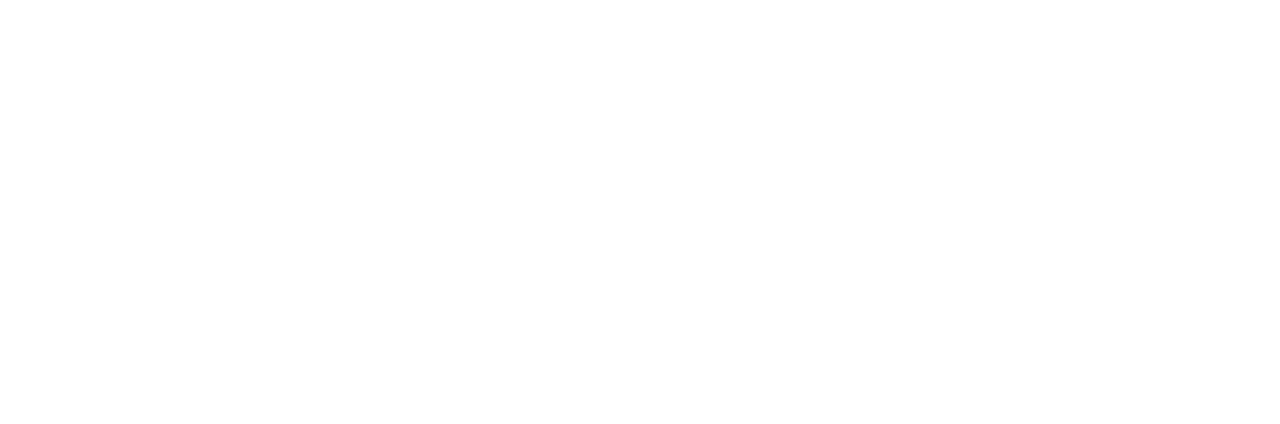
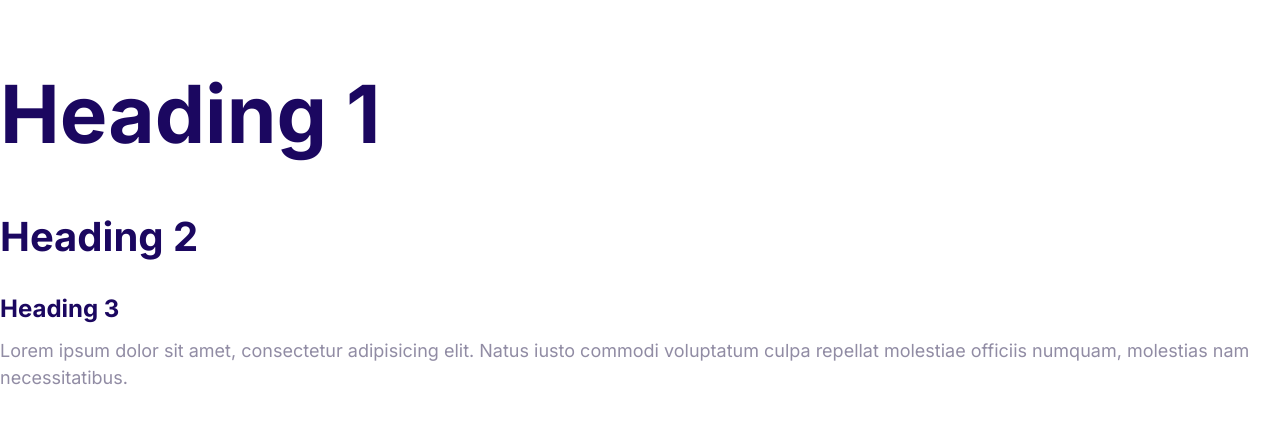
Before and after one commit to jamiebeaman/moshify, a plain HTML site: page index.html in a window 1280 px wide. Drawn offline with Linux system fonts and the light colour scheme.

Commit message:
define the styles for fonts.

```diff
--- a/css/styles.css
+++ b/css/styles.css
@@ -5,3 +5,53 @@
     --color-headings: #1b0760;
     --color-body: #918ca4;
 }
+
+html{
+    font-size: 62.5%;
+}
+
+body {
+   font-family: Inter, Arial, Helvetica, sans-serif;
+   color: var(--color-body);
+   font-size: 2.4rem;
+   line-height: 1.5;
+
+}
+
+h1, h2, h3 {
+    color: var(--color-headings);
+    margin-bottom: 1rem;
+}
+
+h1{
+    font-size: 7rem;
+}
+
+h2{
+    font-size: 4rem;
+}
+h3{
+    font-size: 3rem;
+
+}
+
+p{
+    margin-top: 0;
+}
+
+@media screen and (min-width: 1024px) {
+    body{
+        font-size: 1.8rem;
+    }
+
+    h1{
+        font-size: 8rem;
+    }
+    h2{
+        font-size: 4rem;
+    }
+
+    h3{
+        font-size: 2.4rem;
+    }
+}
--- a/index.html
+++ b/index.html
@@ -4,8 +4,23 @@
     <meta charset="UTF-8" />
     <meta name="viewport" content="width=device-width, initial-scale=1.0" />
     <title>Document</title>
+    <link rel="preconnect" href="https://fonts.googleapis.com" />
+    <link rel="preconnect" href="https://fonts.gstatic.com" crossorigin />
+    <link
+      href="https://fonts.googleapis.com/css2?family=Inter:ital,opsz,wght@0,14..32,100..900;1,14..32,100..900&display=swap"
+      rel="stylesheet"
+    />
     <link rel="stylesheet" href="css/normalize.css" />
     <link rel="stylesheet" href="css/styles.css" />
   </head>
-  <body></body>
+  <body>
+    <h1>Heading 1</h1>
+    <h2>Heading 2</h2>
+    <h3>Heading 3</h3>
+    <p>
+      Lorem ipsum dolor sit amet, consectetur adipisicing elit. Natus iusto
+      commodi voluptatum culpa repellat molestiae officiis numquam, molestias
+      nam necessitatibus.
+    </p>
+  </body>
 </html>
```
